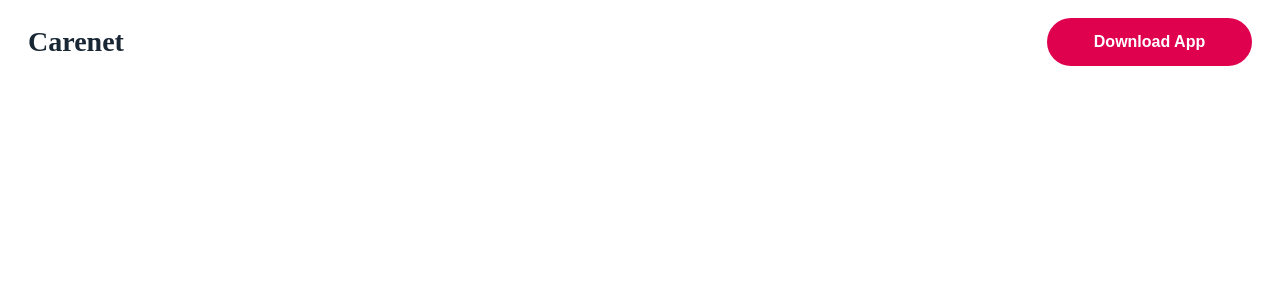
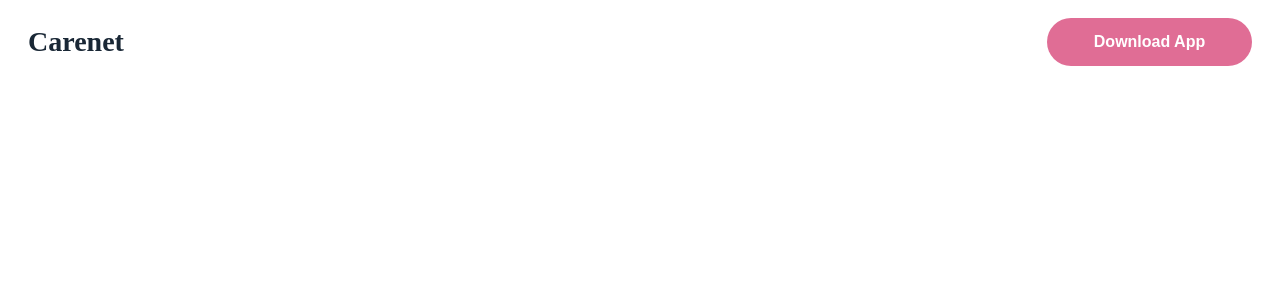
Before and after one commit to Anidisam/carenet, a React (Vite) app: page / in a window 1280 px wide. In both pictures the pointer is over the button "Download App". Shown: the top 300 px of the page. Built offline with nearby package versions, Linux system fonts and the light colour scheme.

Commit message:
did some changes on the download button

```diff
--- a/src/assets/css/navbar.css
+++ b/src/assets/css/navbar.css
@@ -32,4 +32,9 @@
   padding: 12px 40px;
   gap:8px;
   line-height: 24px;
+  cursor: pointer;
 }
+
+.navbar-btn:hover{
+    background-color: #e06d95;
+}
```
